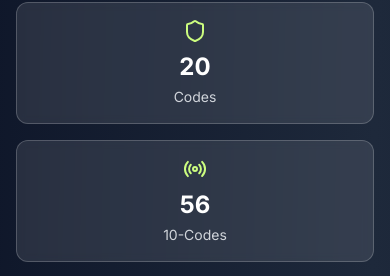
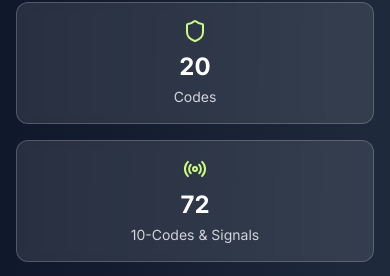
Before and after one commit to briancodm123/GVRO-P-S-Website, a Next.js app: page /radio-codes in a window 390 px wide. Shown: the part 824-1100 px from the top of the page. Built offline with nearby package versions, Linux system fonts and the light colour scheme.

Commit message:
Update radio codes to match reference image exactly - correct 10-codes, signals, and NATO phonetic alphabet with proper formatting

```diff
--- a/app/radio-codes/page.tsx
+++ b/app/radio-codes/page.tsx
@@ -15,12 +15,12 @@ export default function RadioCodesPage() {
     { code: '10-7', meaning: 'Out of Service', category: 'Status', description: 'Unit is out of service' },
     { code: '10-8', meaning: 'In Service', category: 'Status', description: 'Unit is in service and available' },
     { code: '10-9', meaning: 'Repeat', category: 'Communication', description: 'Repeat last transmission' },
-    { code: '10-10', meaning: 'Scene Ongoing', category: 'Status', description: 'Scene is still active' },
+    { code: '10-10', meaning: 'Scene ongoing', category: 'Status', description: 'Scene is still active' },
     { code: '10-11', meaning: 'Traffic Stop', category: 'Traffic', description: 'Conducting traffic stop' },
     { code: '10-12', meaning: 'Escort in Progress', category: 'Service', description: 'Providing escort service' },
     { code: '10-13', meaning: 'Disregard', category: 'Communication', description: 'Cancel previous message' },
     { code: '10-14', meaning: 'Welfare Check', category: 'Service', description: 'Check on person\'s welfare' },
-    { code: '10-15', meaning: 'Meet at Location', category: 'General', description: 'Meet at specified location' },
+    { code: '10-15', meaning: 'Meet at location', category: 'General', description: 'Meet at specified location' },
     { code: '10-16', meaning: 'Estimated Time of Arrival', category: 'Information', description: 'What is your ETA?' },
     { code: '10-17', meaning: 'Suspect Armed', category: 'Emergency', description: 'Subject is armed' },
     { code: '10-20', meaning: 'Location', category: 'Information', description: 'What is your location?' },
@@ -54,10 +54,10 @@ export default function RadioCodesPage() {
     { code: '10-67', meaning: 'Fire', category: 'Emergency', description: 'Fire reported' },
     { code: '10-68', meaning: 'Not in Use', category: 'Status', description: 'Code not currently used' },
     { code: '10-70', meaning: 'Foot Pursuit', category: 'Criminal', description: 'Chase on foot' },
-    { code: '10-71', meaning: 'Supervisor Needed', category: 'Emergency', description: 'Request supervisor' },
+    { code: '10-71', meaning: 'Supervisor needed', category: 'Emergency', description: 'Request supervisor' },
     { code: '10-73', meaning: 'Advise Status', category: 'Communication', description: 'Provide current status' },
     { code: '10-81', meaning: 'Active Supervisor', category: 'Status', description: 'Supervisor is active' },
-    { code: '10-90', meaning: 'Bank Alarm', category: 'Emergency', description: 'Bank alarm activated' },
+    { code: '10-90', meaning: 'Bank alarm', category: 'Emergency', description: 'Bank alarm activated' },
     { code: '10-93', meaning: 'Warning', category: 'General', description: 'Issue warning' },
     { code: '10-97', meaning: 'En Route', category: 'Status', description: 'On the way to location' },
     { code: '10-99', meaning: 'Officer In Distress', category: 'Emergency', description: 'Officer needs immediate help' },
@@ -66,9 +66,9 @@ export default function RadioCodesPage() {
   ]
 
   const signals = [
-    { code: 'Signal 1', meaning: 'Officer Need Help', category: 'Emergency', description: 'Officer requires immediate assistance' },
+    { code: 'Signal 1', meaning: 'Officer need help', category: 'Emergency', description: 'Officer requires immediate assistance' },
     { code: 'Signal 2', meaning: 'Intoxicated Person', category: 'Criminal', description: 'Person under influence' },
-    { code: 'Signal 3', meaning: 'Hit and Run Accident', category: 'Criminal', description: 'Vehicle fled accident scene' },
+    { code: 'Signal 3', meaning: 'Hit and Run accident', category: 'Criminal', description: 'Vehicle fled accident scene' },
     { code: 'Signal 4', meaning: 'Auto Accident', category: 'Emergency', description: 'Motor vehicle accident' },
     { code: 'Signal 5', meaning: 'Murder / Homicide', category: 'Emergency', description: 'Homicide reported' },
     { code: 'Signal 6', meaning: 'Burglary', category: 'Criminal', description: 'Breaking and entering' },
@@ -210,8 +210,8 @@ export default function RadioCodesPage() {
           </div>
           <div className="bg-white/10 backdrop-blur-sm rounded-xl p-4 border border-white/20 text-center">
             <Radio className="w-6 h-6 text-[#ccfd7f] mx-auto mb-2" />
-            <h3 className="text-2xl font-bold text-white mb-1">{tenCodes.length}</h3>
-            <p className="text-gray-300 text-sm">10-Codes</p>
+            <h3 className="text-2xl font-bold text-white mb-1">{tenCodes.length + signals.length}</h3>
+            <p className="text-gray-300 text-sm">10-Codes & Signals</p>
           </div>
           <div className="bg-white/10 backdrop-blur-sm rounded-xl p-4 border border-white/20 text-center">
             <Phone className="w-6 h-6 text-[#ccfd7f] mx-auto mb-2" />
@@ -275,16 +275,17 @@ export default function RadioCodesPage() {
             </div>
           </div>
 
-          {/* 10-Codes Column */}
+          {/* 10-Codes & Signals Column */}
           <div className="space-y-6">
             <div className="text-center mb-6">
               <h2 className="text-2xl font-bold text-white mb-2 flex items-center justify-center">
                 <Radio className="w-6 h-6 text-[#ccfd7f] mr-2" />
-                10-Codes
+                10-Codes & Signals
               </h2>
               <div className="w-16 h-0.5 bg-[#ccfd7f] mx-auto rounded-full"></div>
             </div>
             <div className="space-y-4">
+              {/* 10-Codes */}
               {tenCodes.map((code, index) => {
                 const isBanned = code.banned
                 return (
@@ -340,6 +341,43 @@ export default function RadioCodesPage() {
                   </div>
                 )
               })}
+
+              {/* Signals */}
+              {signals.map((signal, index) => (
+                <div
+                  key={`signal-${index}`}
+                  className="bg-white/10 backdrop-blur-sm rounded-xl p-4 border border-white/20 hover:border-[#ccfd7f]/50 transition-all duration-300 hover:shadow-xl hover:shadow-[#ccfd7f]/10"
+                >
+                  <div className="flex items-start justify-between mb-3">
+                    <div className="flex items-center space-x-3">
+                      <div className="w-8 h-8 rounded-lg flex items-center justify-center bg-[#ccfd7f]/20">
+                        <Radio className="w-4 h-4 text-[#ccfd7f]" />
+                      </div>
+                      <div>
+                        <h3 className="text-lg font-bold text-white">{signal.code}</h3>
+                        <p className="text-sm text-gray-400">Signal</p>
+                      </div>
+                    </div>
+                    <button
+                      onClick={() => copyToClipboard(signal.code)}
+                      className="p-2 rounded-lg bg-white/10 hover:bg-white/20 transition-colors"
+                    >
+                      {copiedCode === signal.code ? (
+                        <Check className="w-4 h-4 text-[#ccfd7f]" />
+                      ) : (
+                        <Copy className="w-4 h-4 text-gray-400" />
+                      )}
+                    </button>
+                  </div>
+                  <div className="mb-3">
+                    <h4 className="text-lg font-semibold mb-1 text-white">{signal.meaning}</h4>
+                    <p className="text-gray-300 text-sm leading-relaxed">{signal.description}</p>
+                  </div>
+                  <span className={`px-3 py-1 rounded-full text-xs font-medium ${getCategoryColor(signal.category)}`}>
+                    {signal.category}
+                  </span>
+                </div>
+              ))}
             </div>
           </div>
 
```
Also changed, not shown: image11.png (added).
